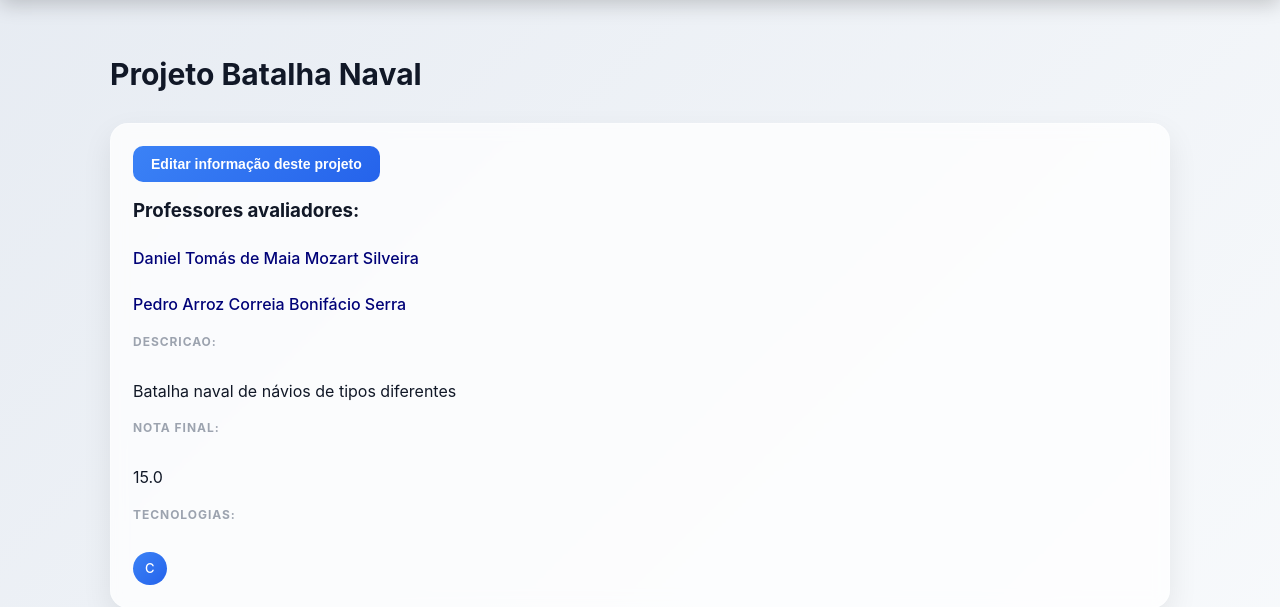
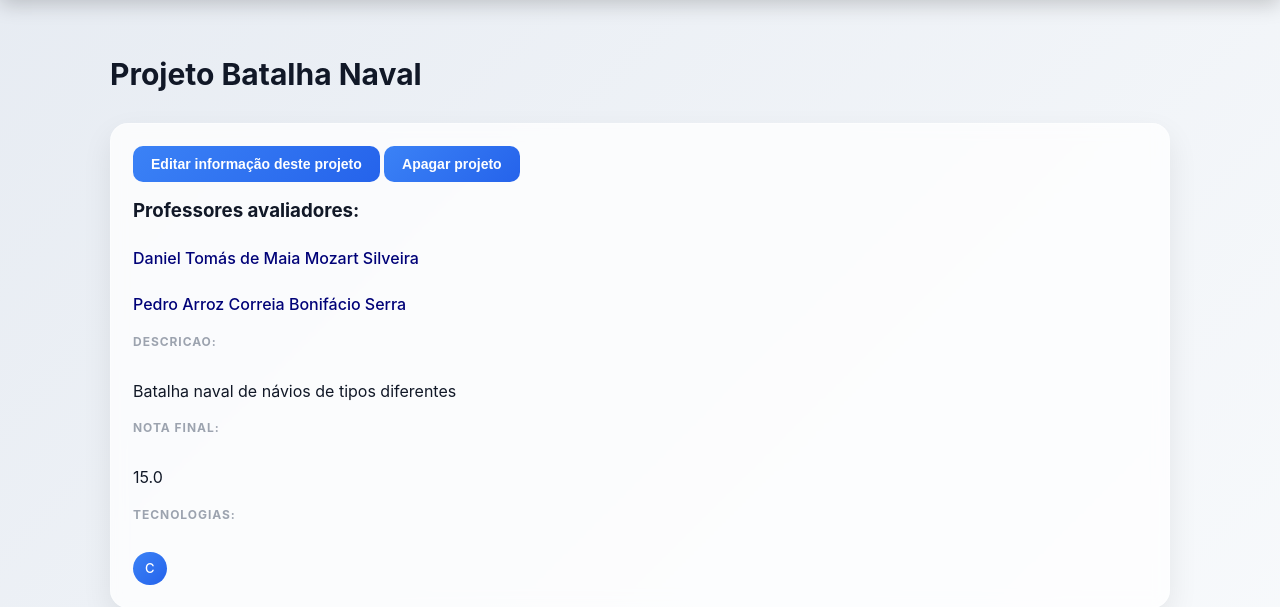
Before and after one commit to filipe-afonso-a22304588/Portifolio-PW, a Django app: page /portifolio/projetos/8/ in a window 1280 px wide. Shown: the part 122-729 px from the top of the page. Run offline with Django 5.2, Linux system fonts and the light colour scheme; data comes from the database, SQL or seed files in the repository; both versions use the stored data as it was after the commit.

Commit message:
add apagar projetos

```diff
--- a/project/portifolio/templates/portifolio/projeto.html
+++ b/project/portifolio/templates/portifolio/projeto.html
@@ -6,6 +6,9 @@
     <article>
         <a href="{% url 'edita_projeto' projeto.id %}">
             <button>Editar informação deste projeto</button>
+        </a>
+        <a href="{% url 'apaga_projeto' projeto.id %}">
+            <button>Apagar projeto</button>
         </a>
         <section>
             <h3>Professores avaliadores:</h3>
--- a/project/portifolio/urls.py
+++ b/project/portifolio/urls.py
@@ -13,7 +13,8 @@ urlpatterns = [
    path("empresas/", views.empresas_view, name='empresas'),
    path("tfcs/", views.tfcs_view, name='tfcs'),
    path('projetos/novo', views.novo_projeto_view, name="novo_projeto"),
-   path('projeto/<int:projeto_id>/edita', views.edita_projeto_view,name="edita_projeto")
+   path('projeto/<int:projeto_id>/edita', views.edita_projeto_view,name="edita_projeto"),
+   path('projeto/<int:projeto_id>/apaga', views.apaga_projeto_view,name="apaga_projeto"),
 
 
 
--- a/project/portifolio/views.py
+++ b/project/portifolio/views.py
@@ -74,3 +74,8 @@ def edita_projeto_view(request, projeto_id):
 
     context = {'form': form, 'projeto':projeto}
     return render(request, 'portifolio/edita_projeto.html', context)
+
+def apaga_projeto_view(request, projeto_id):
+    projeto = Projeto.objects.get(id=projeto_id)
+    projeto.delete()
+    return redirect('projetos')
```
Also changed, not shown: project/db.sqlite3.
